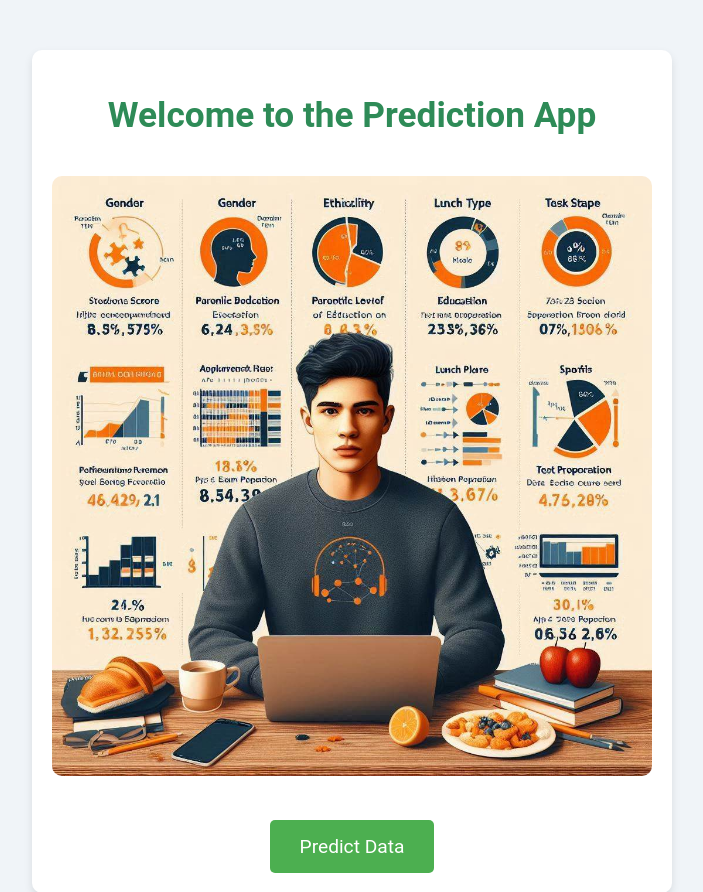
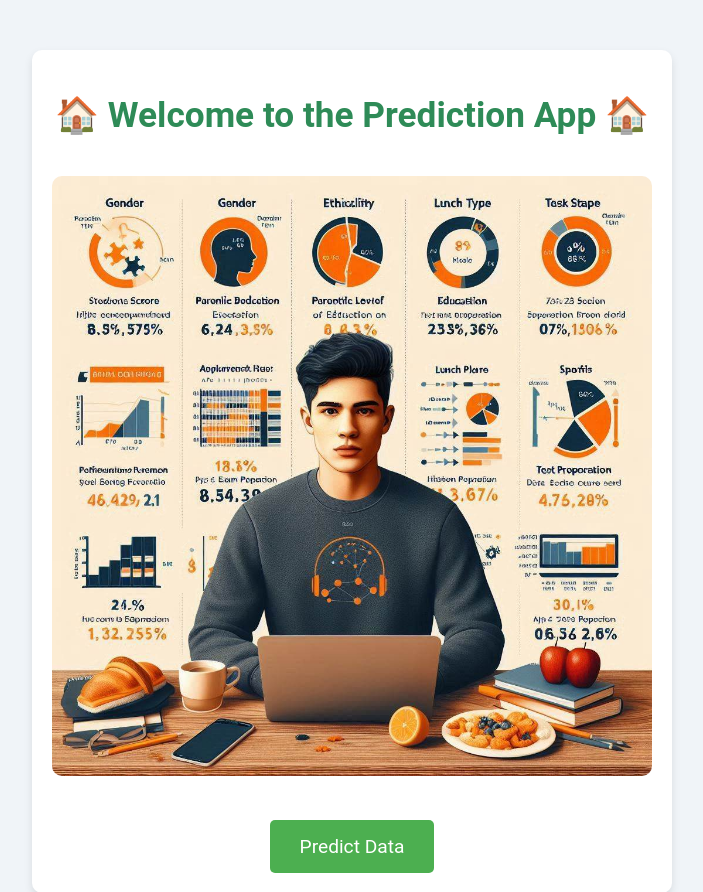
Before and after one commit to muhammadadilnaeem/End-To-End-Data-Science-Projects, a Flask app: page / in a window 1280 px wide. Shown: the top 892 px of the page, without its empty margins (288-991 px from the left). Run offline with Flask 3, Linux system fonts and the light colour scheme.

Commit message:
index page html

```diff
--- a/templates/index.html
+++ b/templates/index.html
@@ -8,8 +8,8 @@
 </head>
 <body>
     <div class="container">
-        <h1 class="title">Welcome to the Prediction App</h1>
-        <img src="{{ url_for('static', filename='1.jpg') }}" alt="" class="home-image">
+        <h1 class="title">🏠 Welcome to the Prediction App 🏠</h1>
+        <img src="{{ url_for('static', filename='1.jpg') }}" alt="Home Image" class="home-image">
         <a href="/predictdata" class="btn btn-predict">Predict Data</a>
     </div>
 </body>
```
